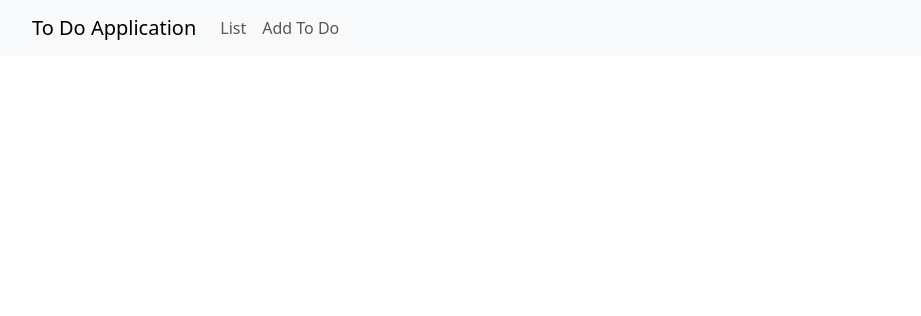
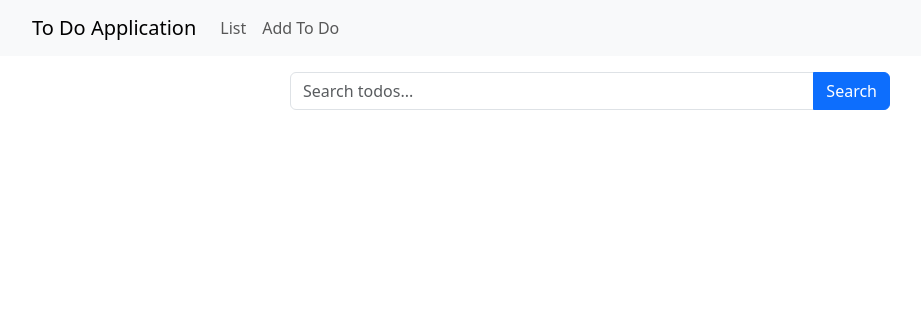
Before and after one commit to KupoKopu/TODO, a Flask app: page / in a window 1280 px wide. Shown: the top 316 px of the page, without its empty margins (50-971 px from the left). Run offline with Flask 3, Linux system fonts and the light colour scheme.

Commit message:
KAN-18: implement search feature

```diff
--- a/app/routes.py
+++ b/app/routes.py
@@ -1,4 +1,4 @@
-from flask import Blueprint, redirect, render_template, url_for
+from flask import Blueprint, redirect, render_template, request, url_for
 
 from app.forms import ToDoForm
 from app.services import todo_service
@@ -10,6 +10,10 @@ bp = Blueprint('main', __name__)
 @bp.route('/index', methods=['GET', 'POST'])
 def index():
     todos = todo_service.get_all_todos()
+    search_query = request.args.get('search', '')
+
+    if search_query:
+        todos = todo_service.get_filtered_todos(search_query)
 
     return render_template('index.html', title='To Do', todos=todos)
 
--- a/app/services/todo_service.py
+++ b/app/services/todo_service.py
@@ -1,4 +1,5 @@
 from flask import flash
+from sqlalchemy.exc import OperationalError, StatementError
 
 from app import db
 from app.exceptions.exceptions import TodoNotFoundException
@@ -152,3 +153,29 @@ def get_todo_by_id(todo_id):
         logger.error(e.__str__())
         flash('Cannot get a non-existing todo.', 'error')
         return None
+
+
+def get_filtered_todos(search_query):
+    """
+    Retrieves all todos from the database that match the search query.
+
+    Args:
+        search_query (str): The search query to filter todos.
+
+    Returns:
+        A list of todos that match the search query.
+    """
+    try:
+        result = ToDo.query.filter(ToDo.task.contains(search_query)).all()
+        logger.info(f'Getting filtered to_do: {result}')
+        return result
+
+    except OperationalError as e:
+        logger.error(f'Error connecting to the database: {e}')
+        flash('A database connection error occurred. Please try again later.', 'error')
+        return []
+    except StatementError as e:
+        logger.error(f'Error getting filtered todos: {e}')
+        flash('An error occurred while processing your request. Check logs for more information.',
+              'error')
+        return []
--- a/app/static/style.css
+++ b/app/static/style.css
@@ -4,3 +4,17 @@
     align-items: center;
     justify-content: space-between;
 }
+
+.left-no-border-radius {
+    border-top-left-radius: 0;
+    border-bottom-left-radius: 0;
+}
+
+.input-medium-width {
+    max-width: 600px;
+}
+
+.center-flex {
+    display: flex;
+    justify-content: center;
+}
--- a/app/templates/index.html
+++ b/app/templates/index.html
@@ -1,6 +1,15 @@
 {% extends "base.html" %}
 
 {% block content %}
+<form class="center-flex" action="{{ url_for('main.index') }}" method="get">
+    <div class="input-group mb-3 input-medium-width">
+        <input type="text" class="form-control" name="search" placeholder="Search todos..."
+            value="{{ request.args.get('search', '') }}">
+        <div class="input-group-append">
+            <button class="btn btn-primary left-no-border-radius" type="submit">Search</button>
+        </div>
+    </div>
+</form>
 <table class="table table-hover">
     {% for todo in todos %}
     <tr>
```
